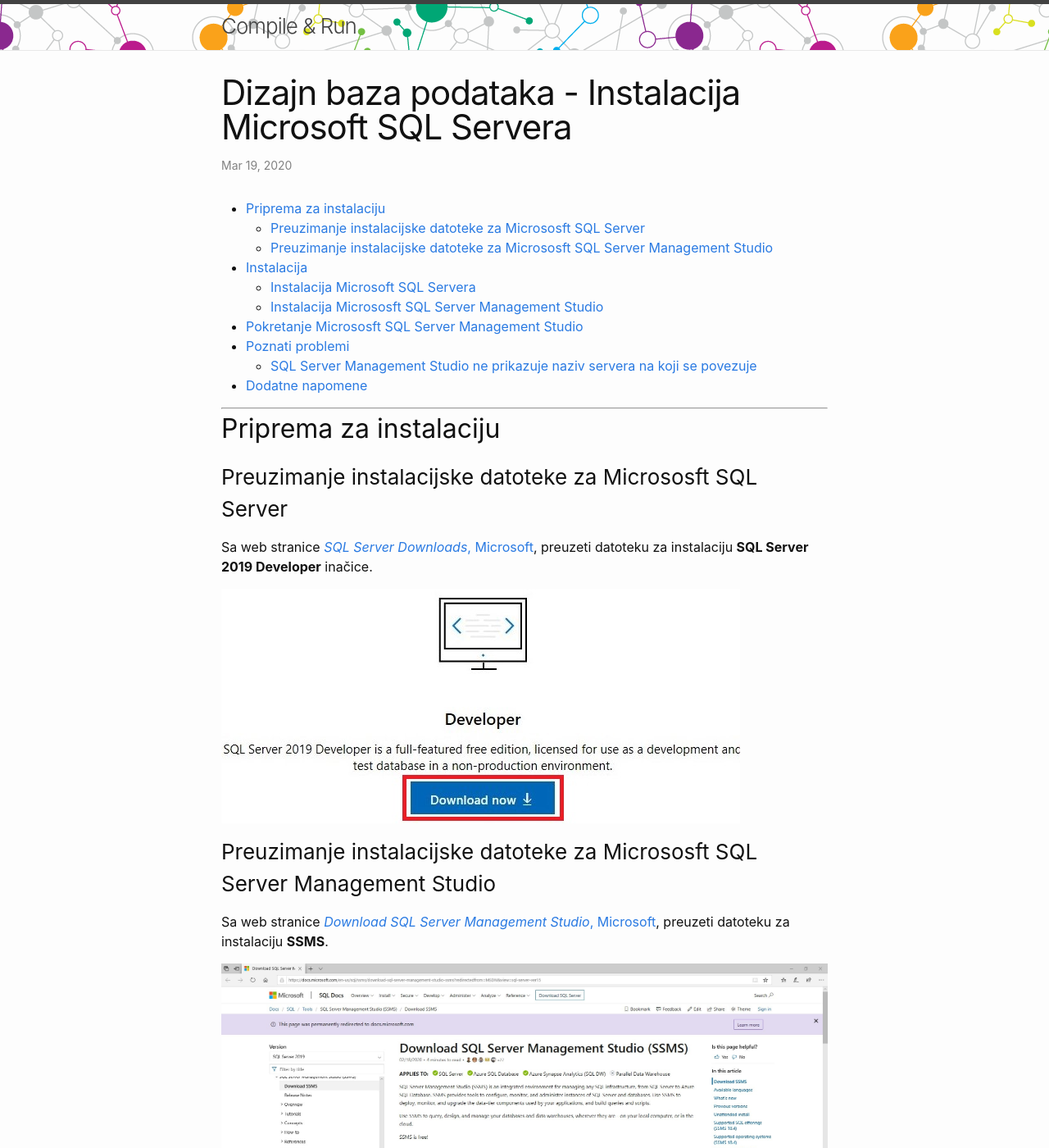
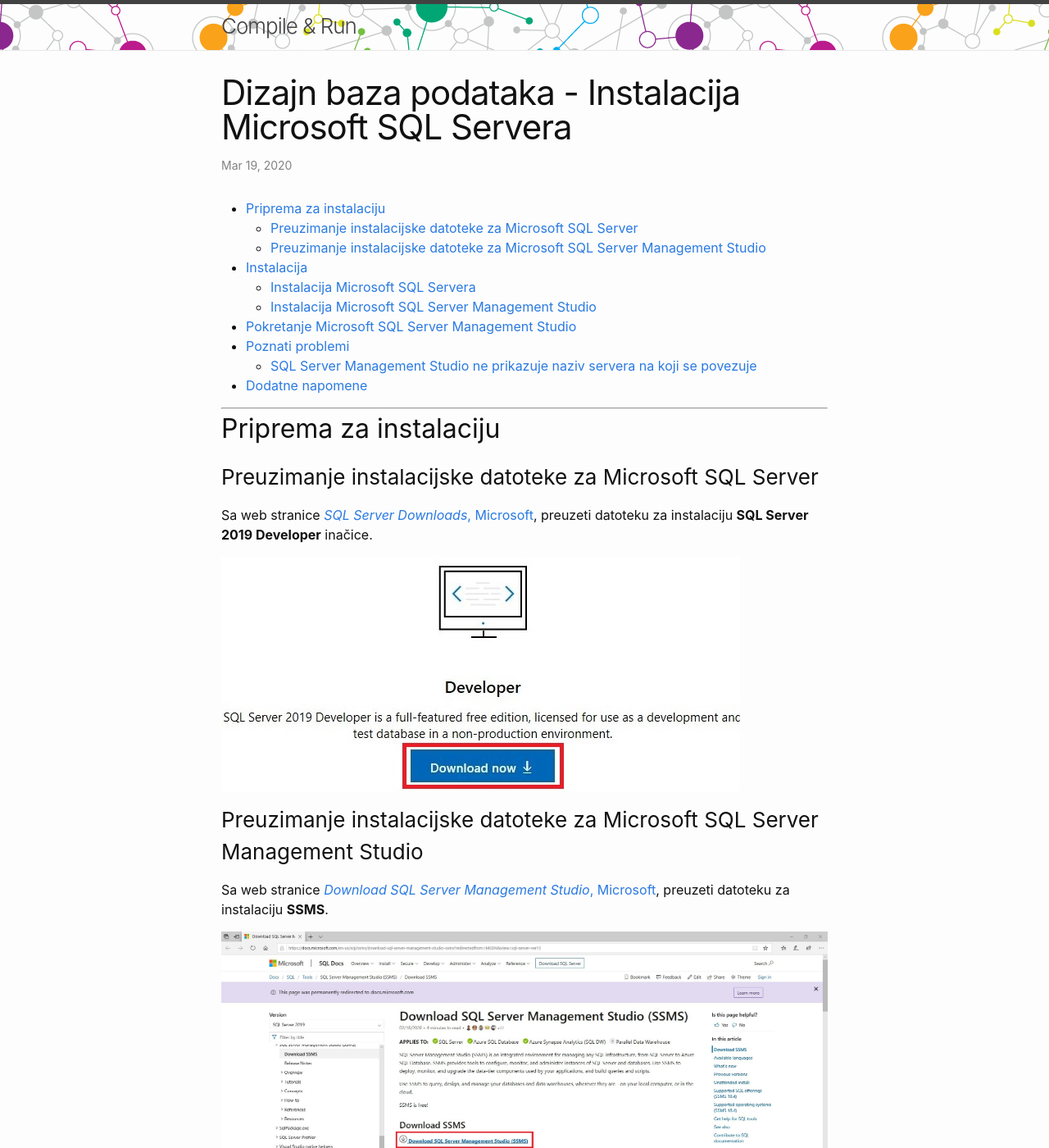
Before and after one commit to recycleTheC/blog, a Jekyll site: the page built from _posts/2020-03-19-dbp-install-sql-server.markdown, in a window 1280 px wide and 1400 px high. Shown: the whole window at 82% size. Built offline with Jekyll 4.4.1, drawn with Linux system fonts in a browser that asks for light colours; the table of contents is made by our own code; some of the changed text lies outside the part shown.

Commit message:
Update 2020-03-19-dbp-install-sql-server.markdown

```diff
--- a/_posts/2020-03-19-dbp-install-sql-server.markdown
+++ b/_posts/2020-03-19-dbp-install-sql-server.markdown
@@ -11,14 +11,14 @@
 
 ## Priprema za instalaciju
 
-### Preuzimanje instalacijske datoteke za Micrososft SQL Server
+### Preuzimanje instalacijske datoteke za Microsoft SQL Server
 
 Sa web stranice <a href="https://www.microsoft.com/en-us/sql-server/sql-server-downloads"><cite>SQL Server Downloads</cite>, Microsoft</a>, preuzeti
 datoteku za instalaciju <strong>SQL Server 2019 Developer</strong> inačice.
 
 ![SQL Server](/assets/dbp/1.jpg)
 
-### Preuzimanje instalacijske datoteke za Micrososft SQL Server Management Studio
+### Preuzimanje instalacijske datoteke za Microsoft SQL Server Management Studio
 
 Sa web stranice <a href="https://www.microsoft.com/en-us/sql-server/sql-server-downloads"><cite>Download SQL Server Management Studio</cite>, Microsoft</a>, preuzeti
 datoteku za instalaciju <strong>SSMS</strong>.
@@ -59,7 +59,7 @@
 
 ![SQL Server](/assets/dbp/8.jpg)
 
-### <a id="install">Instalacija Micrososft SQL Server Management Studio</a>
+### <a id="install">Instalacija Microsoft SQL Server Management Studio</a>
 
 Pokrenuti izvršnu datoteku za instalaciju SQL Server Management Studio (<cite>SSMS-Setup-ENU.exe</cite>).
 
@@ -73,7 +73,7 @@
 
 ![SQL Server Management Studio](/assets/dbp/12.jpg)
 
-## Pokretanje Micrososft SQL Server Management Studio
+## Pokretanje Microsoft SQL Server Management Studio
 
 Pomoću Start Menija pokrenuti Microsoft SQL Server Management Studio.
 
```
